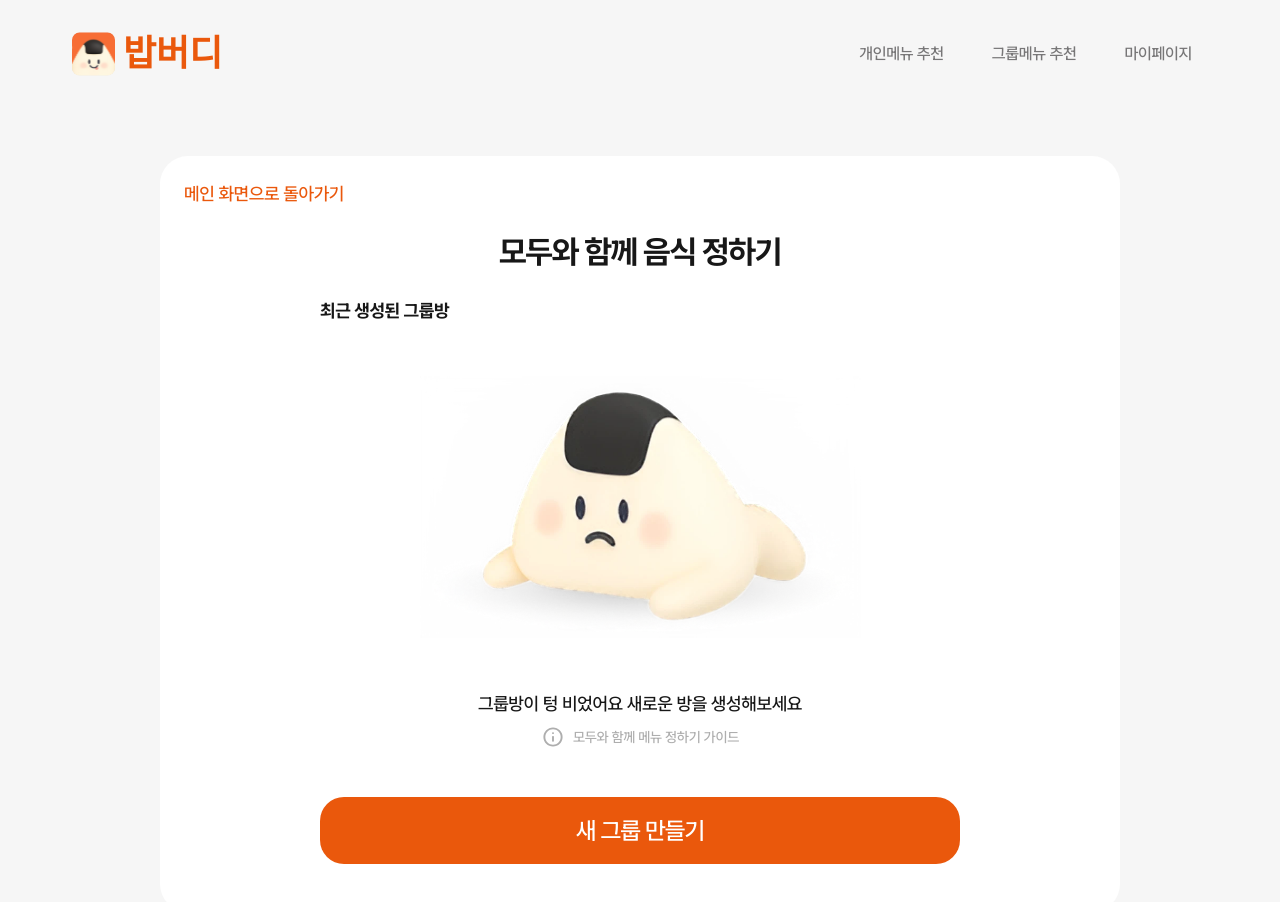
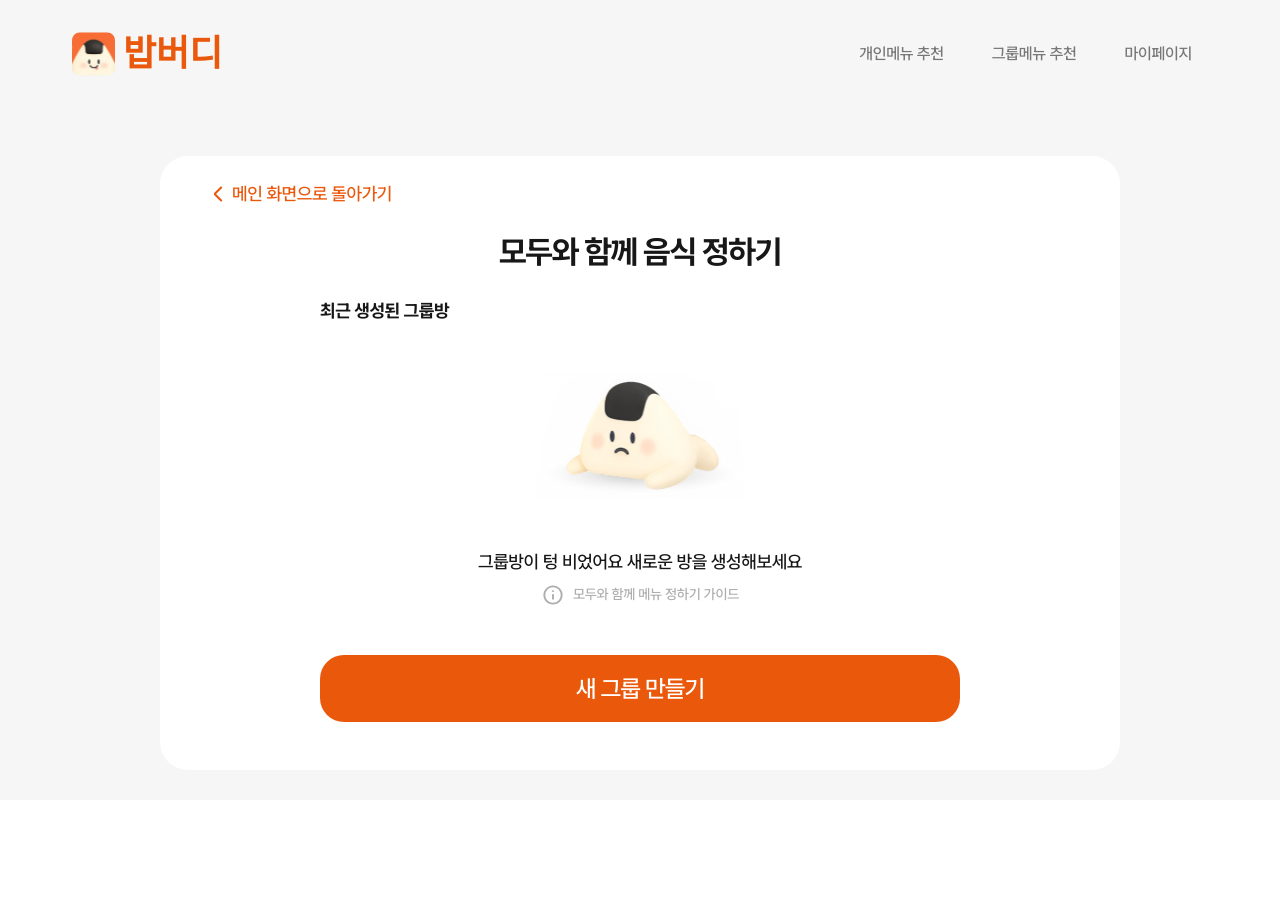
Before and after one commit to JECT-Study/Bab-Buddy-FE, a Next.js app: page /group in a window 1280 px wide. Shown: the top 902 px of the page. After the commit the page ends 800 px from the top, so only its background shows below. Built offline with nearby package versions, Linux system fonts and the light colour scheme; a web font is replaced by a local one.

Commit message:
[ feat ] 홈으로 돌아가기 링크 추가

```diff
--- a/src/app/group/page.tsx
+++ b/src/app/group/page.tsx
@@ -1,10 +1,14 @@
 import Icon from '@/shared/components/Icon'
 import Image from 'next/image'
+import Link from 'next/link'
 
 export default function GroupPage() {
 	return (
 		<>
-			<div className="text-b1-medium text-orange">메인 화면으로 돌아가기</div>
+			<Link href="/" className="text-b1-medium text-orange flex items-center gap-1 px-6">
+				<Icon.ArrowForward />
+				메인 화면으로 돌아가기
+			</Link>
 			<div className="flex flex-1 flex-col items-center gap-6 py-6">
 				<h2 className="text-h2-bold">모두와 함께 음식 정하기</h2>
 				<article className="mb-6 flex w-[640px] flex-1 flex-col">
@@ -14,8 +18,8 @@ export default function GroupPage() {
 						<Image
 							src="/assets/images/groupVote-blank-babbuddy.webp"
 							alt="밥버디 캐릭터"
-							width={442}
-							height={262}
+							width={209}
+							height={128}
 							className="my-12"
 						/>
 						<div className="flex flex-col items-center gap-2">
--- a/src/shared/components/Icon.tsx
+++ b/src/shared/components/Icon.tsx
@@ -24,8 +24,28 @@ const InfoOutline = ({ className, size = 24 }: IconProps) => {
 	)
 }
 
+const ArrowForward = ({ className, size = 20 }: IconProps) => {
+	return (
+		<i className={clsx(className)}>
+			<svg
+				xmlns="http://www.w3.org/2000/svg"
+				width={size}
+				height={size}
+				viewBox="0 0 20 21"
+				fill="none"
+			>
+				<path
+					d="M7.93742 10.5L14.0624 4.37498C14.2708 4.16665 14.3716 3.91998 14.3649 3.63498C14.3583 3.34998 14.2505 3.10359 14.0416 2.89582C13.8327 2.68804 13.586 2.58387 13.3016 2.58332C13.0171 2.58276 12.7708 2.68693 12.5624 2.89582L6.16659 9.31248C5.99992 9.47915 5.87493 9.66665 5.79159 9.87498C5.70826 10.0833 5.66659 10.2916 5.66659 10.5C5.66659 10.7083 5.70826 10.9166 5.79159 11.125C5.87493 11.3333 5.99992 11.5208 6.16659 11.6875L12.5833 18.1041C12.7916 18.3125 13.0346 18.4133 13.3124 18.4066C13.5902 18.4 13.8333 18.2922 14.0416 18.0833C14.2499 17.8744 14.3541 17.6278 14.3541 17.3433C14.3541 17.0589 14.2499 16.8125 14.0416 16.6041L7.93742 10.5Z"
+					fill="#EA580C"
+				/>
+			</svg>
+		</i>
+	)
+}
+
 const Icon = {
 	InfoOutline,
+	ArrowForward,
 }
 
 export default Icon
```
